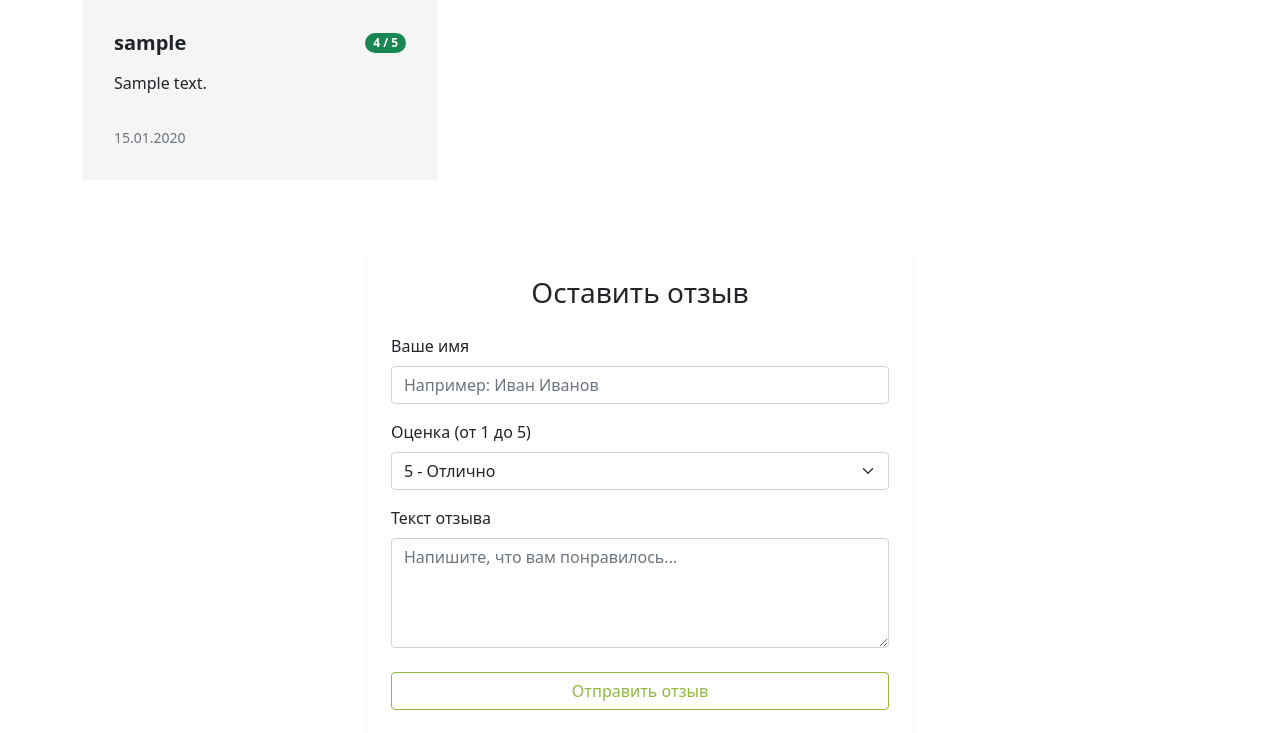
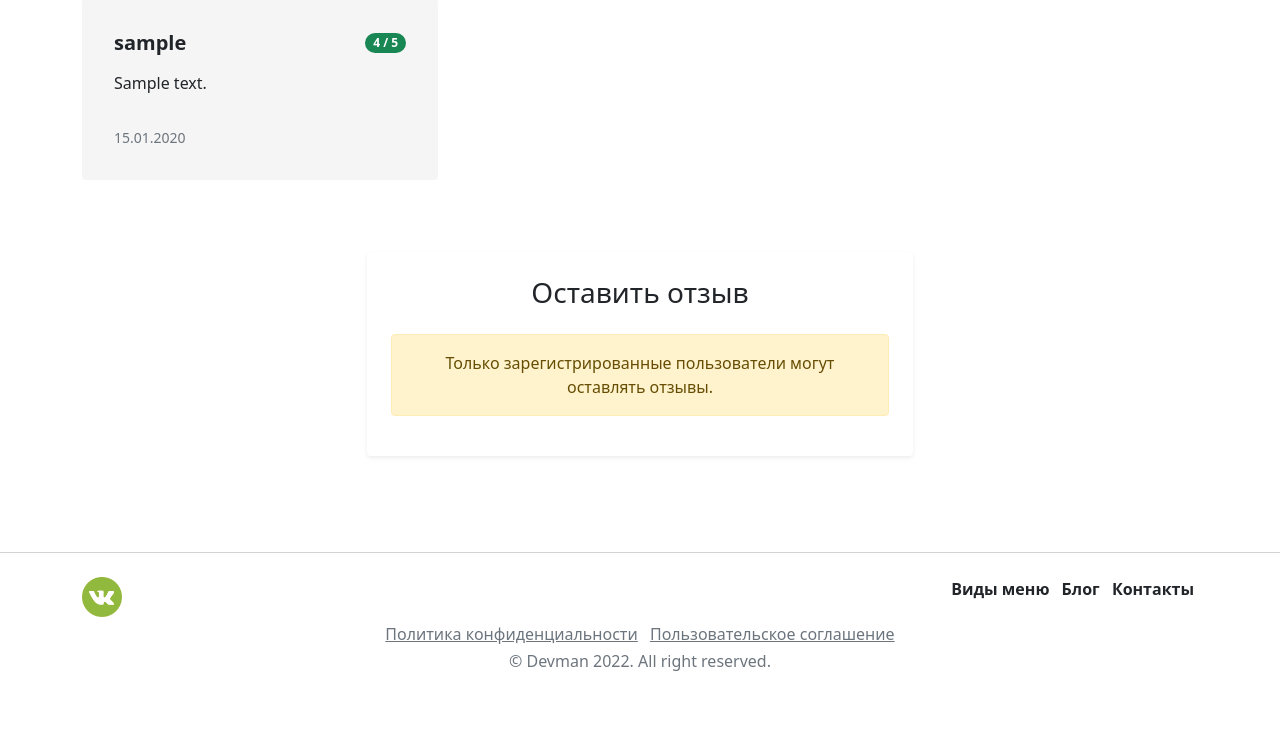
Before and after one commit to VictoriaL-dev/food-plan, a Django app: page /reviews/ in a window 1280 px wide. Shown: the part 262-995 px from the top of the page. After the commit the page ends 933 px from the top, so only its background shows below. Run offline with Django 5.2, Linux system fonts and the light colour scheme; tables that the repository leaves empty hold one stand-in row (values such as "Sample post").

Commit message:
fix: запретил отправку отзывов для неавторизованных пользователей

```diff
--- a/apps/pages/views.py
+++ b/apps/pages/views.py
@@ -13,17 +13,17 @@ def make_order(request):
 
 def reviews_view(request):
     if request.method == "POST":
+        if not request.user.is_authenticated:
+            return redirect("pages:reviews")
+
         user_name = request.POST.get("user_name")
         text = request.POST.get("text")
         rating = request.POST.get("rating")
-
         if user_name and text and rating:
             Review.objects.create(
-                user_name=user_name,
-                text=text,
-                rating=int(rating),
+                user_name=user_name, text=text, rating=int(rating)
             )
-            return redirect('pages:reviews')
+            return redirect("pages:reviews")
 
     reviews = Review.objects.all().order_by("-created_at")
     return render(request, "reviews.html", {"reviews": reviews})
--- a/templates/reviews.html
+++ b/templates/reviews.html
@@ -42,6 +42,8 @@
             <div class="col-12 col-md-8 col-lg-6">
                 <div class="card p-4 foodplan__card_borderless shadow-sm">
                     <h3 class="text-center mb-4">Оставить отзыв</h3>
+
+                    {% if user.is_authenticated %}
                         <form method="POST" action="{% url 'pages:reviews' %}">
                             {% csrf_token %}
                             <div class="mb-3">
@@ -68,6 +70,12 @@
                                 </button>
                             </div>
                         </form>
+                    {% else %}
+                        <div class="alert alert-warning text-center" role="alert">
+                            Только зарегистрированные пользователи могут оставлять отзывы.
+                        </div>
+                    {% endif %}
+
                 </div>
             </div>
         </div>
```
Lines whose indentation alone changed are shown as unchanged.
